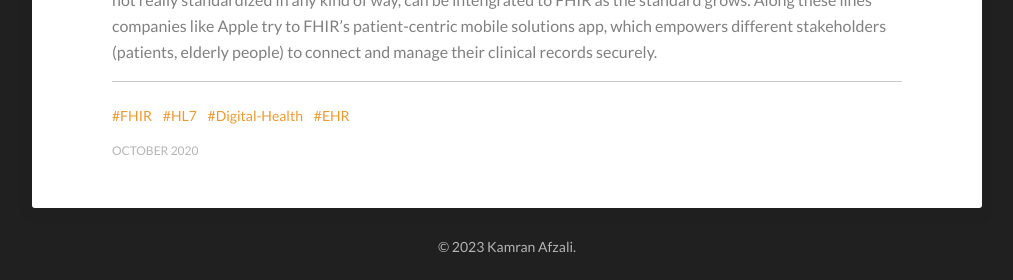
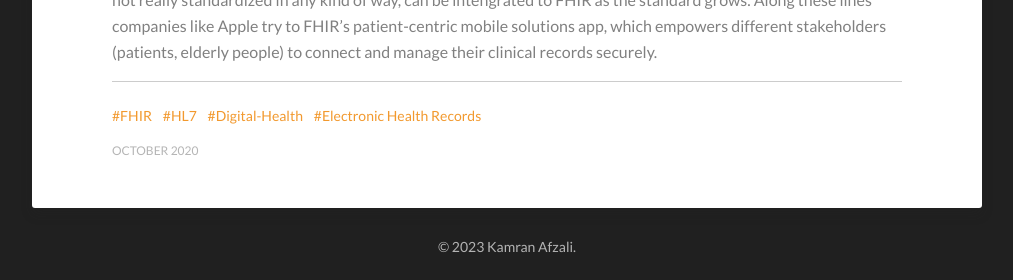
Before and after one commit to Kamran-Afzali/Kamran-Afzali.github.io, a Jekyll site: the page built from _posts/2020-10-20-HL7_FHIR.md, in a window 1280 px wide and 900 px high, scrolled down 2420 px. Shown: the part 617-897 px from the top of the window, without its empty margins (133-1146 px from the left). Built offline with Jekyll 4.4.1, drawn with Linux system fonts in a browser that asks for light colours.

Commit message:
Update 2020-10-20-HL7_FHIR.md

```diff
--- a/_posts/2020-10-20-HL7_FHIR.md
+++ b/_posts/2020-10-20-HL7_FHIR.md
@@ -3,7 +3,7 @@ layout: post
 categories: posts
 title: A simple introduction to HL7 and FHIR
 featured-image: /images/FHIR.png
-tags: [FHIR, HL7, Digital-Health, EHR]
+tags: [FHIR, HL7, Digital-Health, Electronic Health Records]
 date-string: October 2020
 ---
 
```
